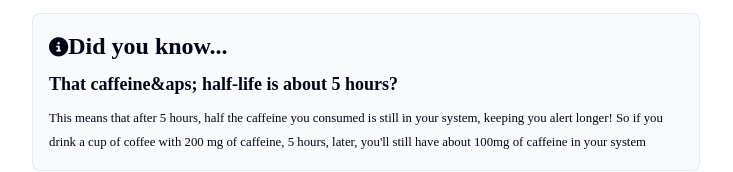
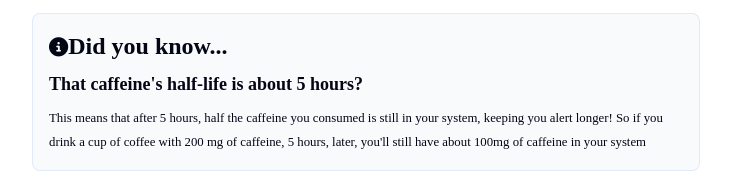
Before and after one commit to JLTC3111/LD-Caffiend, a React (Vite) app: page / in a window 1280 px wide. Shown: the part 331-503 px from the top of the page, without its empty margins (274-1007 px from the left). Built offline with nearby package versions, Linux system fonts and the light colour scheme; no server answers; a web font is replaced by a local one.

Commit message:
Update Hero.jsx

```diff
--- a/src/components/Hero.jsx
+++ b/src/components/Hero.jsx
@@ -19,7 +19,7 @@ export default function Hero() {
                 Did you know...
             </h3>
         </div>
-            <h5>That caffeine&aps; half-life is about 5 hours?</h5>
+            <h5>That caffeine's half-life is about 5 hours?</h5>
             <p>This means that after 5 hours, half the caffeine you consumed is still in your system, keeping you alert longer! So if you drink a cup of coffee with 200 mg of caffeine, 5 hours, later, you&apos;ll still have about 100mg of caffeine in your system </p>
 
     </div>
--- a/src/components/Layout.jsx
+++ b/src/components/Layout.jsx
@@ -52,5 +52,6 @@ export default function Layout(props) {
             </main>
             {footer}
         </>
+
     )
 }
```
